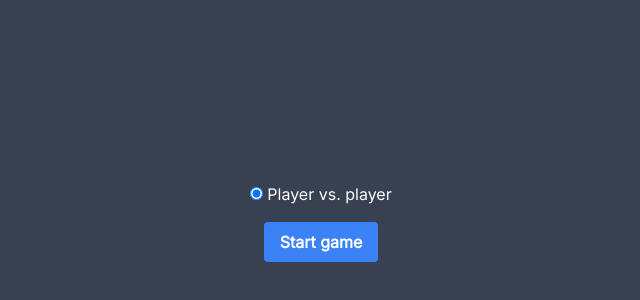
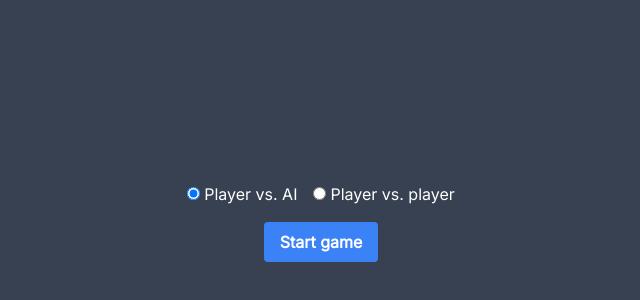
Before and after one commit to Ruben9922/OsAndXs, a React (Create React App) app: page / in a window 1280 px wide. Shown: the part 178-478 px from the top of the page, without its empty margins (319-959 px from the left). Built offline with nearby package versions, Linux system fonts and the light colour scheme.

Commit message:
Add new "player vs. AI" mode; computer just picks random empty cell

```diff
--- a/src/App.tsx
+++ b/src/App.tsx
@@ -7,7 +7,7 @@ type View = "menu" | "game";
 
 function App() {
   const [view, setView] = useState<View>("menu");
-  const [gameMode, setGameMode] = useState<GameMode>("player-vs-player");
+  const [gameMode, setGameMode] = useState<GameMode>("player-vs-ai");
 
   return (
     <div className="h-screen flex flex-col items-center justify-center bg-gray-700 gap-4 text-white">
@@ -15,7 +15,7 @@ function App() {
         <Menu gameMode={gameMode} setGameMode={setGameMode} startGame={() => setView("game")} />
       )}
       {view === "game" && (
-        <Game navigateToMenu={() => setView("menu")} />
+        <Game gameMode={gameMode} navigateToMenu={() => setView("menu")} />
       )}
     </div>
   );
--- a/src/Game.tsx
+++ b/src/Game.tsx
@@ -6,6 +6,7 @@ import BoardType from "./boardType";
 import Point from "./point";
 import Symbol, {symbolToIcon} from "./symbol";
 import Status from "./status";
+import GameMode from "./gameMode";
 
 interface State {
   board: BoardType;
@@ -14,7 +15,7 @@ interface State {
 
 type Action =
   | { type: "reset-game" }
-  | { type: "take-turn", coords: Point };
+  | { type: "take-turn", coords: Point, gameMode: GameMode };
 
 const gridSize: Point = [3, 3];
 const matchLength: number = 3;
@@ -84,12 +85,9 @@ function isBoardCompletelyFilled(board: BoardType): boolean {
 }
 
 function reducer(draft: State, action: Action): State | void {
-  switch (action.type) {
-    case "reset-game":
-      return initialState();
-    case "take-turn":
-      if (draft.status.type === "playing" && draft.board[action.coords[0]][action.coords[1]] === null) {
-        draft.board[action.coords[0]][action.coords[1]] = draft.status.currentPlayer;
+  const takeTurn = (coords: Point) => {
+    if (draft.status.type === "playing" && draft.board[coords[0]][coords[1]] === null) {
+      draft.board[coords[0]][coords[1]] = draft.status.currentPlayer;
 
       const match = findMatch(draft.board);
       if (match !== null) {
@@ -110,16 +108,45 @@ function reducer(draft: State, action: Action): State | void {
         }
       }
     }
+  };
+
+  const takeTurnAi = () => {
+    // TODO: Replace with actual AI; currently just randomly picks an empty cell
+    if (draft.status.type === "playing") {
+      let randomCoords: Point;
+      let isCellEmpty: boolean;
+      do {
+        randomCoords = [
+          Math.floor(Math.random() * gridSize[0]),
+          Math.floor(Math.random() * gridSize[1]),
+        ];
+        isCellEmpty = draft.board[randomCoords[0]][randomCoords[1]] === null;
+      } while (!isCellEmpty);
+
+      takeTurn(randomCoords);
+    }
+  };
+
+  switch (action.type) {
+    case "reset-game":
+      return initialState();
+    case "take-turn":
+      takeTurn(action.coords);
+
+      if (action.gameMode === "player-vs-ai") {
+        takeTurnAi();
+      }
 
       return;
   }
 }
 
 interface Props {
+  gameMode: GameMode;
   navigateToMenu: () => void;
 }
 
-function Game({ navigateToMenu }: Props) {
+function Game({ gameMode, navigateToMenu }: Props) {
   const [state, dispatch] = useImmerReducer(reducer, initialState());
 
   let statusText: JSX.Element;
@@ -145,7 +172,7 @@ function Game({ navigateToMenu }: Props) {
       <p className="justify-self-end">{statusText}</p>
       <Board
         board={state.board}
-        takeTurn={point => dispatch({ type: "take-turn", coords: point })}
+        takeTurn={point => dispatch({ type: "take-turn", coords: point, gameMode })}
         status={state.status}
       />
       <div className="flex gap-2">
--- a/src/Menu.tsx
+++ b/src/Menu.tsx
@@ -11,20 +11,20 @@ function Menu({ gameMode, setGameMode, startGame }: Props) {
   return (
     <>
       <div className="flex gap-4">
-        {/*<label>*/}
-        {/*  <input*/}
-        {/*    type="radio"*/}
-        {/*    name="game-mode"*/}
-        {/*    value="player-vs-ai"*/}
-        {/*    checked={gameMode === "player-vs-ai"}*/}
-        {/*    onChange={event => {*/}
-        {/*      if (event.target.checked) {*/}
-        {/*        setGameMode(event.target.value as GameMode);*/}
-        {/*      }*/}
-        {/*    }}*/}
-        {/*  />*/}
-        {/*  <span className="ml-1">Player vs. AI</span>*/}
-        {/*</label>*/}
+        <label>
+          <input
+            type="radio"
+            name="game-mode"
+            value="player-vs-ai"
+            checked={gameMode === "player-vs-ai"}
+            onChange={event => {
+              if (event.target.checked) {
+                setGameMode(event.target.value as GameMode);
+              }
+            }}
+          />
+          <span className="ml-1">Player vs. AI</span>
+        </label>
         <label>
           <input
             type="radio"
```
Lines whose indentation alone changed are shown as unchanged.
